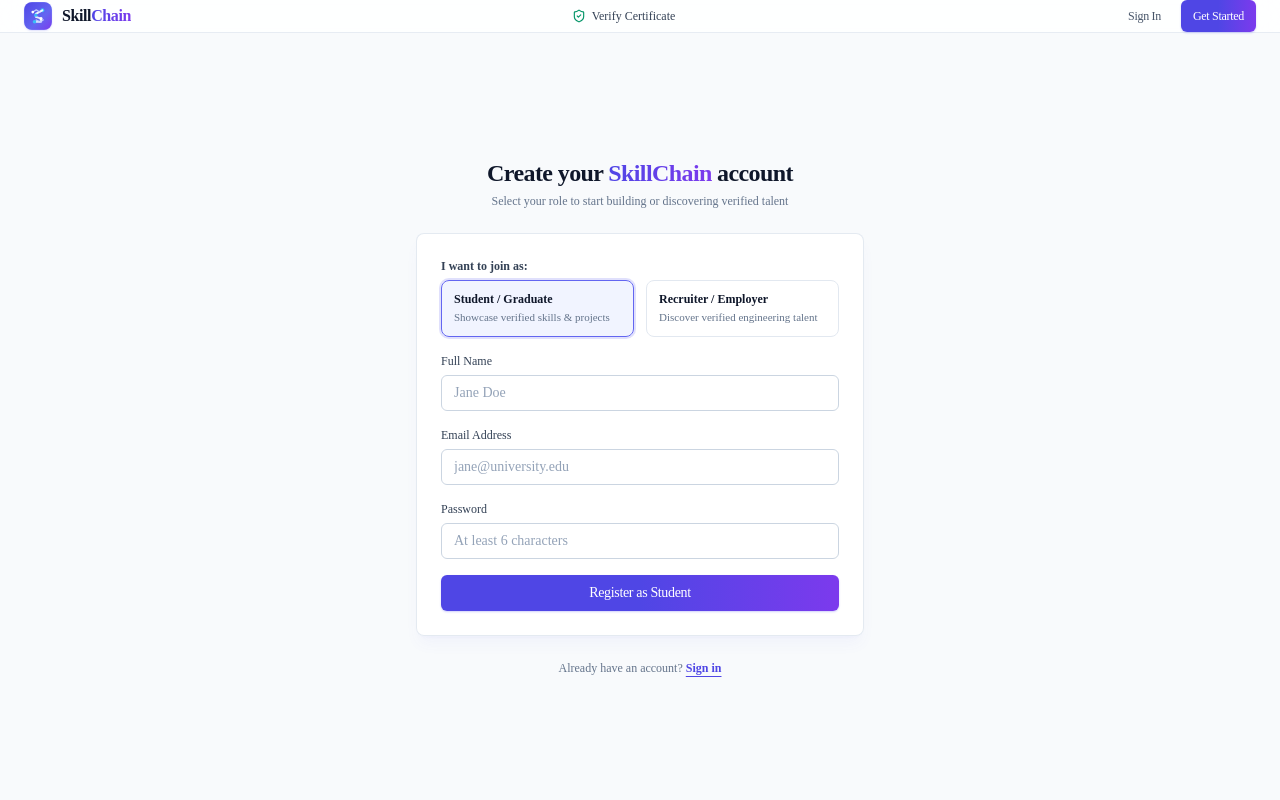
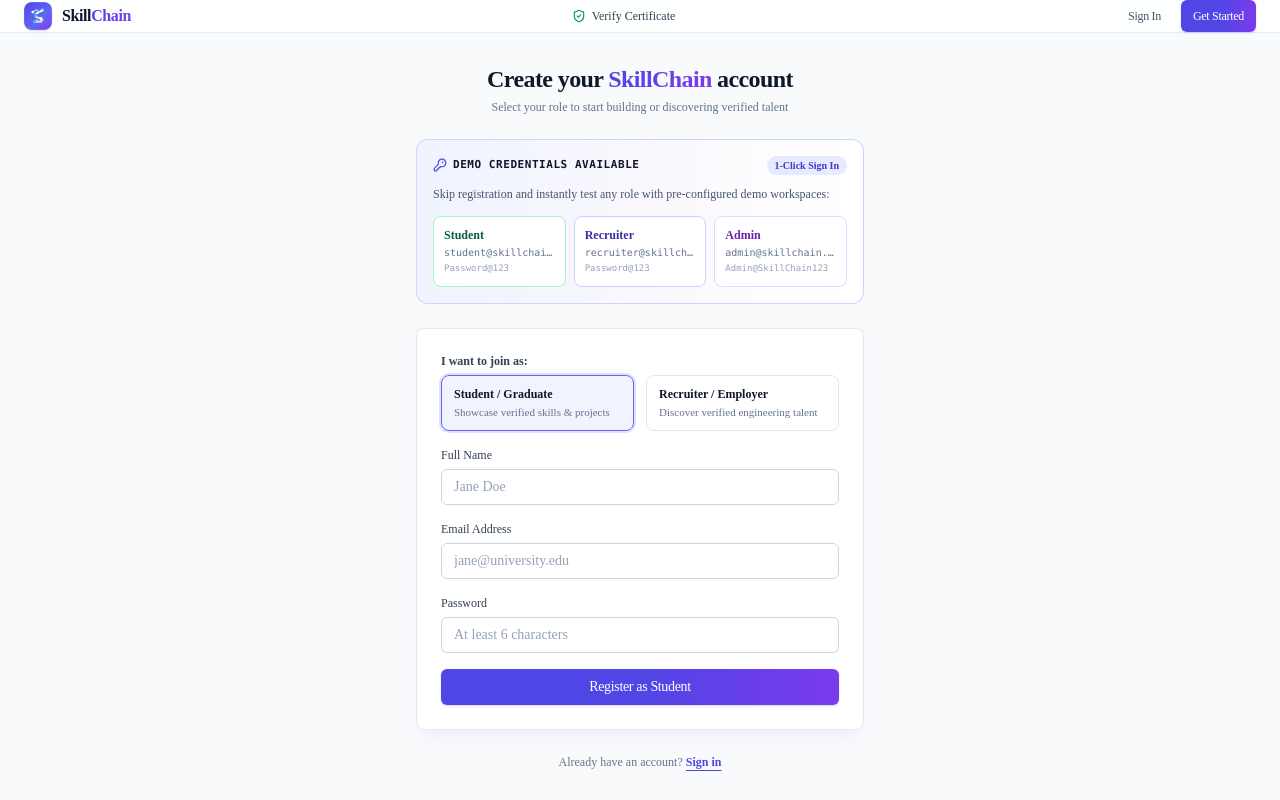
Before and after one commit to ritunjaikhuteta/SkillChain-Blockchain-Based-Student-Skill-Certificate-Platform, a Next.js app in the folder frontend/: page /register in a window 1280 px wide. Built offline with nearby package versions, Linux system fonts and the light colour scheme.

Commit message:
Add demo credentials quick access on register page

```diff
--- a/frontend/src/app/register/page.tsx
+++ b/frontend/src/app/register/page.tsx
@@ -8,7 +8,7 @@
 import { Card } from "@/components/ui/Card";
 import { apiRequest, AuthResponse } from "@/lib/api";
 import { useAuth } from "@/context/AuthContext";
-import { AlertCircle } from "lucide-react";
+import { AlertCircle, KeyRound } from "lucide-react";
 
 export default function RegisterPage() {
   const { login } = useAuth();
@@ -18,6 +18,22 @@
   const [role, setRole] = useState<"STUDENT" | "RECRUITER">("STUDENT");
   const [loading, setLoading] = useState(false);
   const [error, setError] = useState<string | null>(null);
+
+  const handleDemoLogin = async (demoEmail: string, demoPass: string) => {
+    setLoading(true);
+    setError(null);
+    try {
+      const response = await apiRequest<AuthResponse>("/auth/login", {
+        method: "POST",
+        body: JSON.stringify({ email: demoEmail, password: demoPass }),
+      });
+      login(response);
+    } catch (err: any) {
+      setError(err.message || "Failed to log in with demo account.");
+    } finally {
+      setLoading(false);
+    }
+  };
 
   const handleSubmit = async (e: React.FormEvent) => {
     e.preventDefault();
@@ -61,6 +77,56 @@
             <p className="text-xs text-slate-500">
               Select your role to start building or discovering verified talent
             </p>
+          </div>
+
+          {/* Demo Credentials Quick Access Banner */}
+          <div className="p-4 rounded-[12px] bg-gradient-to-r from-indigo-50/90 via-purple-50/50 to-white border border-indigo-200/90 shadow-xs space-y-2.5">
+            <div className="flex items-center justify-between">
+              <span className="text-[11px] font-bold text-slate-900 uppercase tracking-wider font-mono flex items-center space-x-1.5">
+                <KeyRound className="w-3.5 h-3.5 text-indigo-600" />
+                <span>Demo Credentials Available</span>
+              </span>
+              <span className="text-[10px] text-indigo-700 font-semibold bg-indigo-100/80 px-2 py-0.5 rounded-full">
+                1-Click Sign In
+              </span>
+            </div>
+            <p className="text-xs text-slate-600 leading-relaxed">
+              Skip registration and instantly test any role with pre-configured demo workspaces:
+            </p>
+            <div className="grid grid-cols-3 gap-2 pt-0.5">
+              <button
+                type="button"
+                onClick={() => handleDemoLogin("student@skillchain.edu", "Password@123")}
+                className="p-2.5 rounded-[8px] border border-emerald-200 bg-white hover:bg-emerald-50 hover:border-emerald-300 text-left transition-all shadow-xs group"
+                title="Login as Alex Chen: student@skillchain.edu / Password@123"
+              >
+                <div className="text-xs font-bold text-emerald-800 group-hover:text-emerald-900">Student</div>
+                <div className="text-[10px] text-slate-500 font-mono truncate mt-0.5">student@skillchain.edu</div>
+                <div className="text-[9px] text-slate-400 font-mono mt-0.5">Password@123</div>
+              </button>
+
+              <button
+                type="button"
+                onClick={() => handleDemoLogin("recruiter@skillchain.com", "Password@123")}
+                className="p-2.5 rounded-[8px] border border-indigo-200 bg-white hover:bg-indigo-50 hover:border-indigo-300 text-left transition-all shadow-xs group"
+                title="Login as Sarah Connor: recruiter@skillchain.com / Password@123"
+              >
+                <div className="text-xs font-bold text-indigo-800 group-hover:text-indigo-900">Recruiter</div>
+                <div className="text-[10px] text-slate-500 font-mono truncate mt-0.5">recruiter@skillchain.com</div>
+                <div className="text-[9px] text-slate-400 font-mono mt-0.5">Password@123</div>
+              </button>
+
+              <button
+                type="button"
+                onClick={() => handleDemoLogin("admin@skillchain.com", "Admin@SkillChain123")}
+                className="p-2.5 rounded-[8px] border border-purple-200 bg-white hover:bg-purple-50 hover:border-purple-300 text-left transition-all shadow-xs group"
+                title="Login as Platform Administrator: admin@skillchain.com / Admin@SkillChain123"
+              >
+                <div className="text-xs font-bold text-purple-800 group-hover:text-purple-900">Admin</div>
+                <div className="text-[10px] text-slate-500 font-mono truncate mt-0.5">admin@skillchain.com</div>
+                <div className="text-[9px] text-slate-400 font-mono mt-0.5">Admin@SkillChain123</div>
+              </button>
+            </div>
           </div>
 
           <Card className="rounded-[12px] border-slate-200 shadow-lg shadow-indigo-500/5 bg-white/95 backdrop-blur-sm p-6">
```
